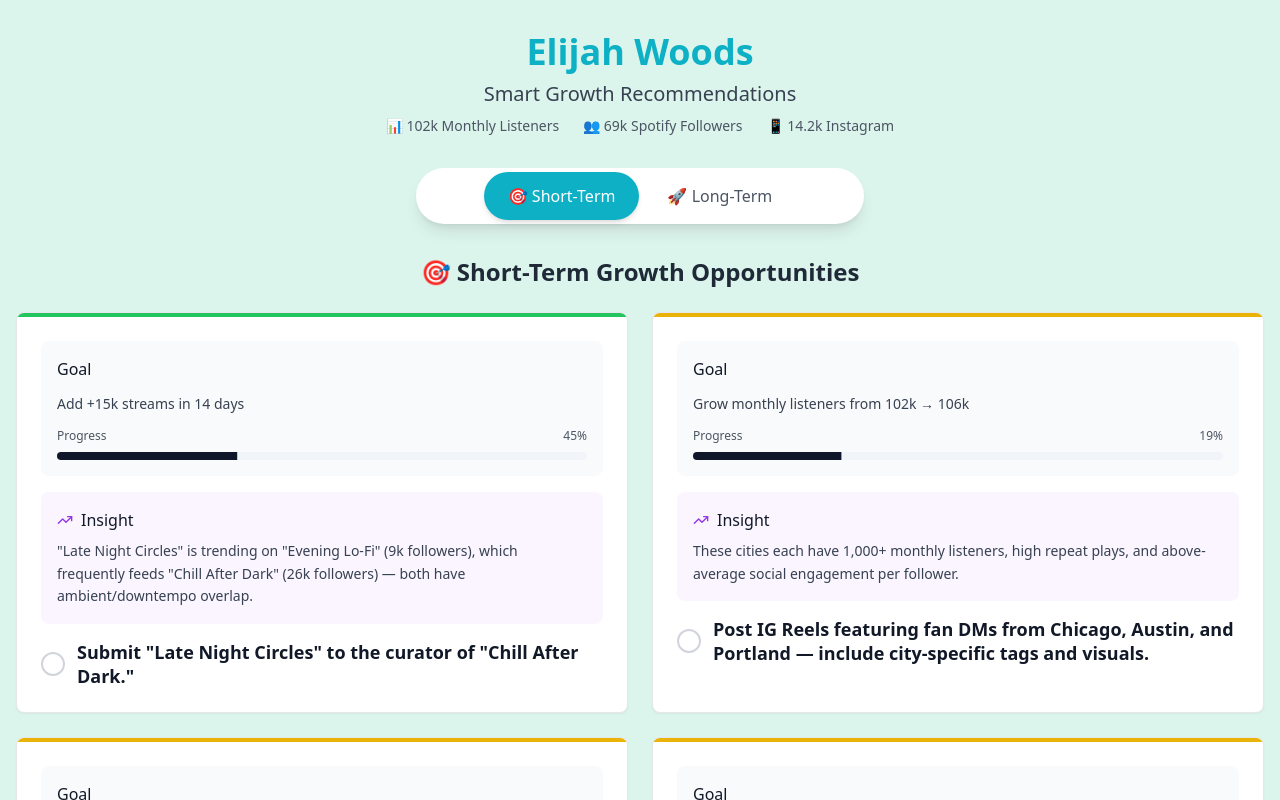
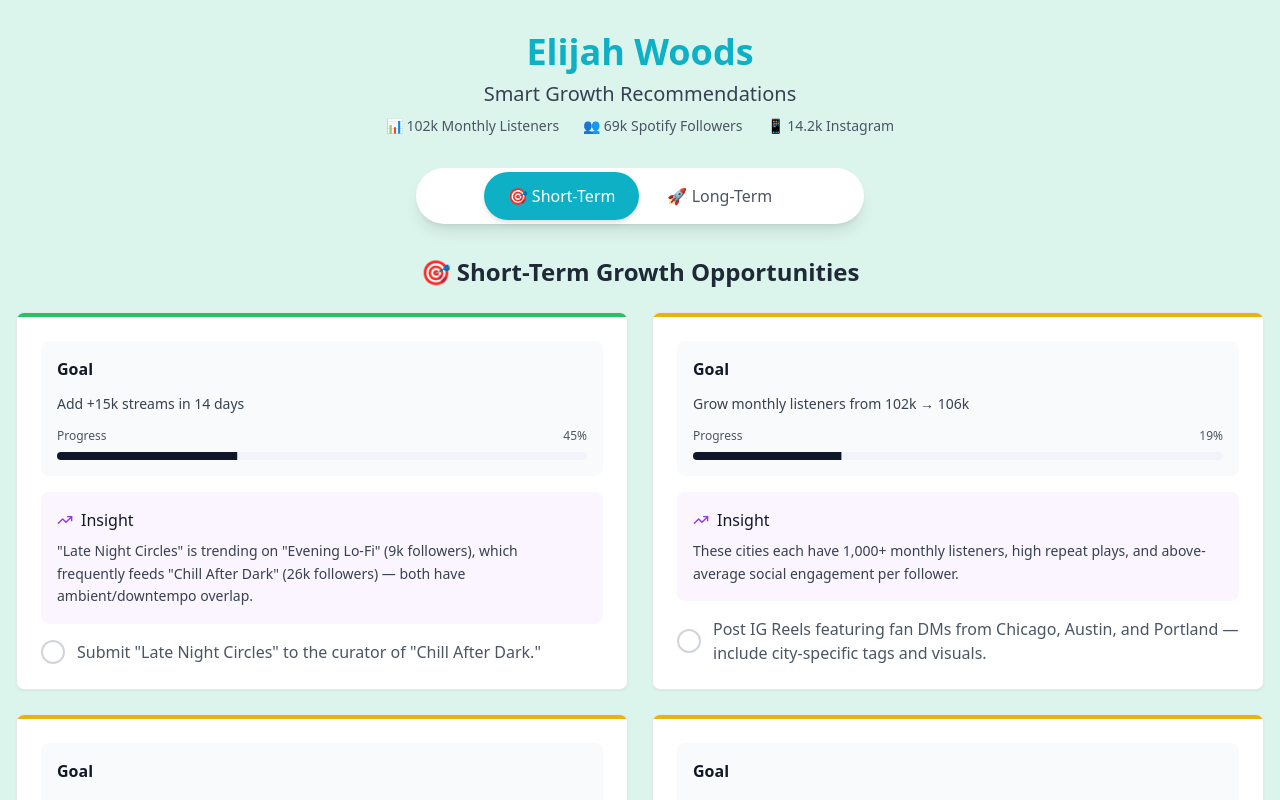
Before and after one commit to akashdmukherjee/smart-recommendations, a React (Vite) app: page / in a window 1280 px wide. Shown: the top 800 px of the page. Built offline with nearby package versions, Linux system fonts and the light colour scheme.

Commit message:
Refactor: Style action and goal text
Adjusted the styling of the action and goal text in the recommendation card. The action text is now subtle, and the goal text is bolder.

```diff
--- a/src/components/RecommendationCard.tsx
+++ b/src/components/RecommendationCard.tsx
@@ -41,8 +41,8 @@ export const RecommendationCard = ({ recommendation }: RecommendationCardProps)
       <div className="p-6">
         {/* Goal section */}
         <div className="bg-gray-50 rounded-lg p-4 mb-4">
-          <h4 className="font-medium text-gray-900 mb-3">Goal</h4>
-          <p className="text-gray-700 text-sm leading-relaxed mb-3">{recommendation.goal}</p>
+          <h4 className="font-semibold text-gray-900 mb-3">Goal</h4>
+          <p className="text-gray-700 text-sm leading-relaxed mb-3 font-medium">{recommendation.goal}</p>
 
           {/* Progress bar */}
           <div className="space-y-2">
@@ -75,9 +75,9 @@ export const RecommendationCard = ({ recommendation }: RecommendationCardProps)
           >
             {isCompleted && <CheckCircle size={14} />}
           </button>
-          <h3 className="text-lg font-semibold text-gray-900 flex-1 leading-6">
+          <p className="text-gray-600 flex-1 leading-6">
             {recommendation.action}
-          </h3>
+          </p>
         </div>
       </div>
     </div>
```
